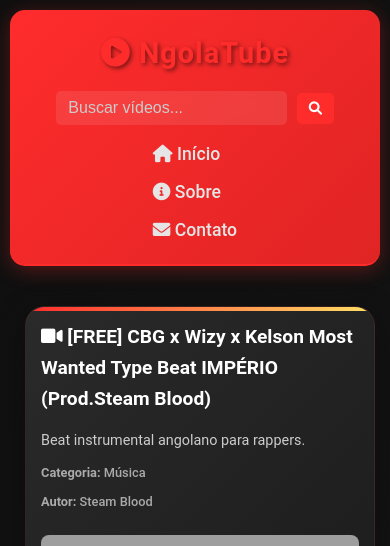
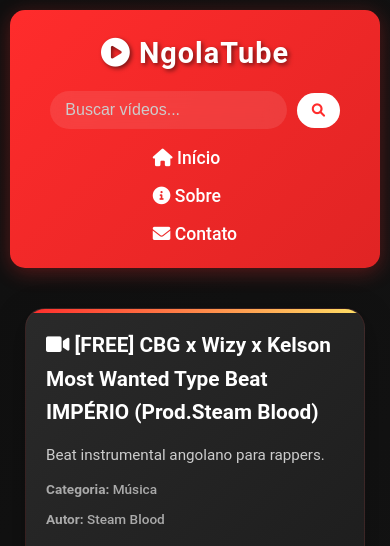
Before and after one commit to bybenb/NgolaTube, a Flask app: page / in a window 390 px wide. Shown: the top 546 px of the page. Run offline with Flask 3, Linux system fonts and the light colour scheme; grey boxes are pictures that could not be loaded.

Commit message:
style(*.css): modifica a UI 2

```diff
--- a/static/estilos.css
+++ b/static/estilos.css
@@ -189,107 +189,6 @@
     color: #ffffff;
 }
 
-  .video-card iframe {
-    width: 100%;
-    height: 315px;
-    border: none;
-    border-radius: 8px;
-  }
-
-  /* Header e Navegação */
-  header {
-    background-color: #1a1a1a;
-    padding: 20px 0;
-    margin-bottom: 40px;
-    border-bottom: 2px solid #ff2c2c;
-  }
-
-  .nav-container {
-    max-width: 960px;
-    margin: 0 auto;
-    padding: 0 15px;
-    display: flex;
-    justify-content: space-between;
-    align-items: center;
-  }
-
-  header h1 {
-    font-size: 2.5rem;
-    color: #ff2c2c;
-    letter-spacing: 1px;
-  }
-
-  .search-form {
-    display: flex;
-    gap: 10px;
-    align-items: center;
-  }
-
-  .search-form input {
-    padding: 8px 12px;
-    border: none;
-    border-radius: 5px;
-    font-size: 1rem;
-    width: 250px;
-  }
-
-  .search-form button {
-    background-color: #ff2c2c;
-    color: white;
-    border: none;
-    padding: 8px 12px;
-    border-radius: 5px;
-    cursor: pointer;
-    transition: background-color 0.3s;
-  }
-
-  .search-form button:hover {
-    background-color: #e02424;
-  }
-
-  nav ul {
-    list-style: none;
-    display: flex;
-    gap: 20px;
-  }
-
-  nav a {
-    color: #e5e5e5;
-    text-decoration: none;
-    font-size: 1.1rem;
-    transition: color 0.3s;
-  }
-
-  nav a:hover {
-    color: #ff2c2c;
-  }
-
-  /* Paginação */
-  .pagination {
-    text-align: center;
-    margin-top: 40px;
-  }
-
-  .pagination a, .pagination span {
-    display: inline-block;
-    padding: 10px 15px;
-    margin: 0 5px;
-    background-color: #1a1a1a;
-    color: #e5e5e5;
-    text-decoration: none;
-    border-radius: 5px;
-    transition: background-color 0.3s;
-  }
-
-  .pagination a:hover {
-    background-color: #ff2c2c;
-  }
-
-  .pagination .current {
-    background-color: #ff2c2c;
-    font-weight: bold;
-  }
-
 /* Responsividade */
 @media (max-width: 768px) {
     body {
@@ -313,29 +212,34 @@
         gap: 15px;
     }
 
+    .container {
+        grid-template-columns: 1fr;
+        gap: 20px;
+    }
+
     .video-card {
-      padding: 15px;
+        padding: 20px;
     }
 
     .video-card h3 {
-      font-size: 1.2rem;
+        font-size: 1.3rem;
     }
 
     .video-description {
-      font-size: 0.9rem;
+        font-size: 0.95rem;
     }
 
     .video-meta {
-      font-size: 0.8rem;
+        font-size: 0.85rem;
     }
 
     .video-card iframe {
-      height: 250px;
+        height: 220px;
     }
 
     .pagination a, .pagination span {
-      padding: 8px 12px;
-      margin: 0 2px;
+        padding: 10px 15px;
+        margin: 0 3px;
     }
 }
 
@@ -350,6 +254,6 @@
     }
 
     .video-card iframe {
-      height: 200px;
+        height: 180px;
     }
 }
```
Lines whose indentation alone changed are shown as unchanged.
